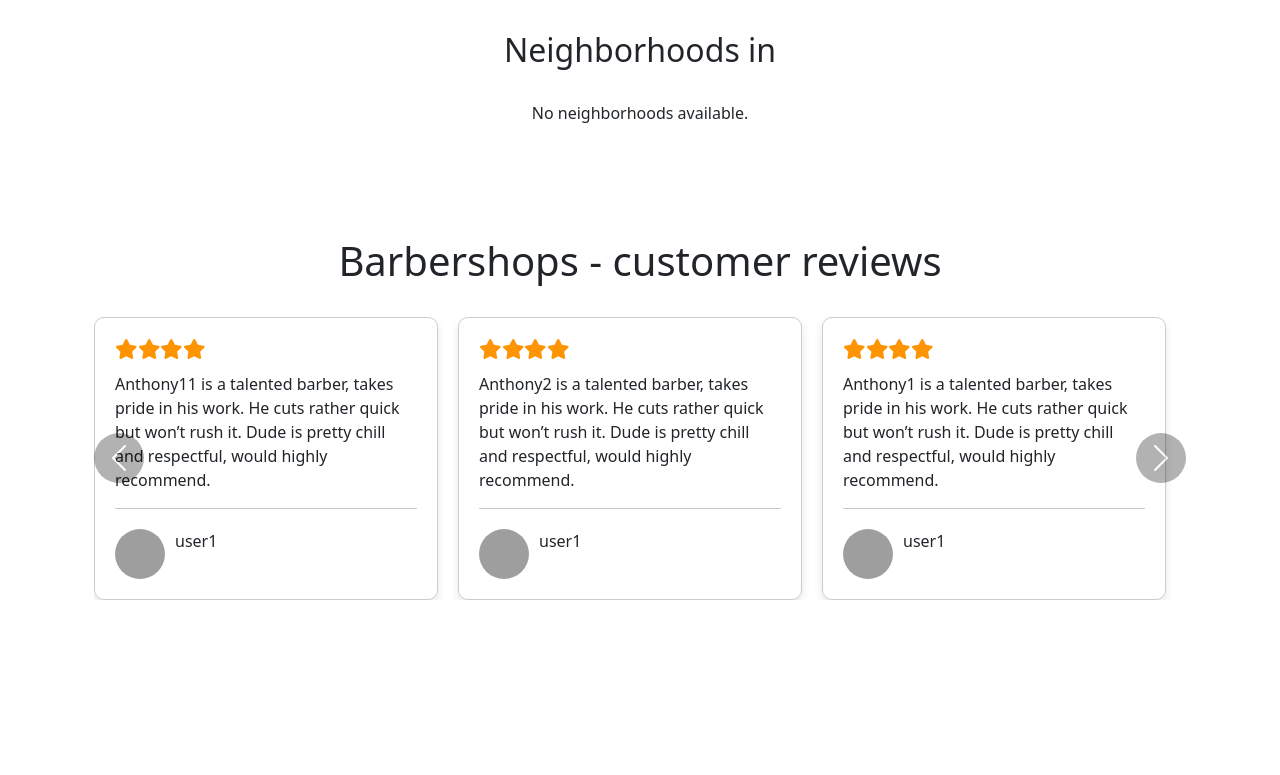
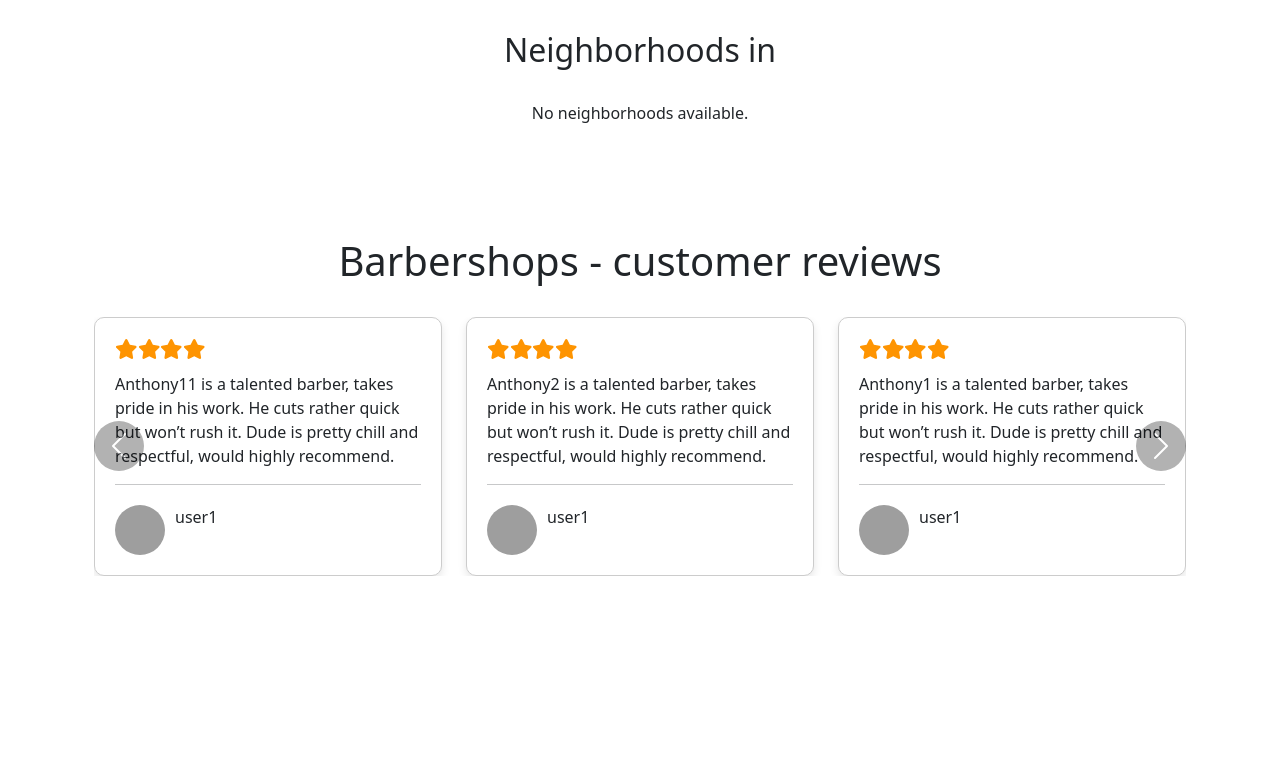
Before and after one commit to ZOUHAIRFGRA/BarberShop_pfe, a React (Create React App) app in the folder Frontend/: page /neighborhoods/1 in a window 1280 px wide. Shown: the part 512-1287 px from the top of the page. Built offline with nearby package versions, Linux system fonts and the light colour scheme; grey boxes are pictures that could not be loaded.

Commit message:
Refactor ReviewList component to display reviews in a carousel with multiple columns

```diff
--- a/Frontend/src/components/Reviews/ReviewList.jsx
+++ b/Frontend/src/components/Reviews/ReviewList.jsx
@@ -54,9 +54,11 @@ const ReviewList = () => {
             return chunks;
           }, []).map((chunk, index) => (
             <div key={index} className={`carousel-item${index === 0 ? ' active' : ''}`}>
-            <div className="d-flex justify-content-around">
+              <div className="row row-cols-1 row-cols-md-3 g-4">
                 {chunk.map((review, idx) => (
-                <ReviewCard key={idx} review={review} />
+                  <div key={idx} className="col">
+                    <ReviewCard review={review} />
+                  </div>
                 ))}
               </div>
             </div>
```
Lines whose indentation alone changed are shown as unchanged.
